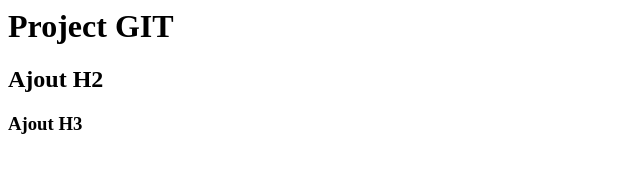
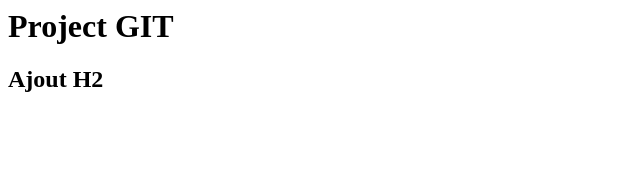
Before and after one commit to justinbox02/project1, a plain HTML site: page index.html in a window 1280 px wide. Shown: the whole page, without its empty margins (0-640 px from the left). Drawn offline with Linux system fonts and the light colour scheme.

Commit message:
Suppression H3

```diff
--- a/index.html
+++ b/index.html
@@ -5,6 +5,5 @@
 <body>
 	<h1>Project GIT</h1>
 	<h2>Ajout H2</h2>
-	<h3>Ajout H3</h3>
 </body>
 </html>
```
